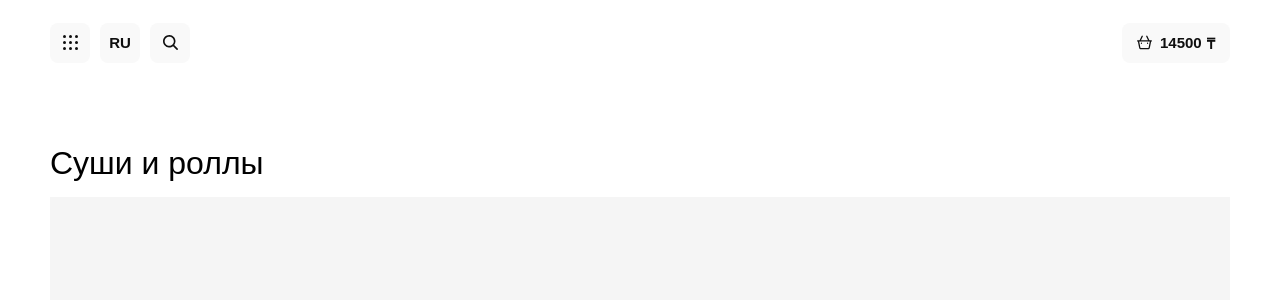
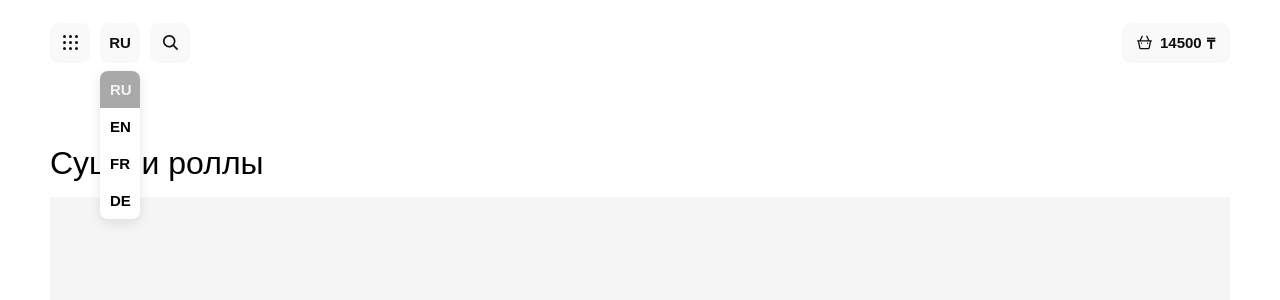
Before and after one commit to Vlad2lym/food_store, a Vue app: page / in a window 1280 px wide. Both pictures are taken after a click on the button "RU". Shown: the top 300 px of the page. Built offline with nearby package versions, Linux system fonts and the light colour scheme; the HTML template or start-up script is replaced by a standard one.

Commit message:
add CustomSelect

```diff
--- a/src/App.vue
+++ b/src/App.vue
@@ -2,9 +2,24 @@
 import HeaderApp from './components/HeaderApp.vue'
 import { onMounted, onUnmounted, ref } from 'vue'
 
+enum Languages {
+  RU = 'RU',
+  EN = 'EN',
+  FR = 'FR',
+  DE = 'DE',
+}
+
 const cartPrice = ref<number>(0);
 const showCart = ref<boolean>(false);
 const isScrolled = ref(false);
+const currentLanguage = ref(Languages.RU)
+
+const languages = [
+  { id: 0, title: 'RU', value: Languages.RU },
+  { id: 1, title: 'EN', value: Languages.EN },
+  { id: 2, title: 'FR', value: Languages.FR },
+  { id: 3, title: 'DE', value: Languages.DE }
+]
 
 const handleScroll = () => {
   isScrolled.value = window.scrollY > 10
@@ -29,7 +44,9 @@ const toggleCart = (isOpen: boolean) => {
 <template>
   <HeaderApp
     :cartPrice="cartPrice"
+    :language-list="languages"
     @toggle-cart="toggleCart"
+    @select-lang="(lang) => currentLanguage = lang?.value"
     :show-cart="showCart"
     class="header"
     :class="{ 'scrolled': isScrolled, 'cart--opened': showCart }"
--- a/src/components/HeaderApp.vue
+++ b/src/components/HeaderApp.vue
@@ -3,6 +3,7 @@ import CustomButton from './UI/CustomButton.vue';
 import IconMenu from './icons/IconMenu.vue';
 import IconCart from './icons/IconCart.vue';
 import CustomInput from './UI/CustomInput.vue';
+import CustomSelect from './UI/CustomSelect.vue';
 import { onMounted, ref, watch } from 'vue';
 const props = defineProps({
     cartPrice: {
@@ -14,10 +15,18 @@ const props = defineProps({
         type: Boolean,
         required: false,
         default: false
+    },
+    languageList: {
+        type: Array<{
+            id: number;
+            title: string;
+            value: any;
+        }>,
+        required: true,
     }
 });
 
-const emit = defineEmits(['toggle-cart']);
+const emit = defineEmits(['toggle-cart', 'select-lang']);
 
 const targetWidth = ref(0);
 
@@ -53,7 +62,7 @@ function updateButtonWidth() {
                 <CustomButton>
                     <IconMenu/>
                 </CustomButton>
-                <CustomButton>RU</CustomButton>
+                <CustomSelect :options="props.languageList" @change="(e) => $emit('select-lang', e)" />
                 <CustomInput></CustomInput>
             </div>
             <div class="header__cart-btn">
--- a/src/components/UI/CustomInput.vue
+++ b/src/components/UI/CustomInput.vue
@@ -91,17 +91,17 @@
 }
 
 .search-icon {
-  width: 20px;
-  height: 20px;
+  width: 15px;
+  height: 15px;
 }
 
 .search-icon-right {
   position: absolute;
-  right: 10px;
+  right: 13px;
   top: 50%;
   transform: translateY(-50%);
-  width: 20px;
-  height: 20px;
+  width: 15px;
+  height: 15px;
   cursor: pointer;
 }
 
--- /dev/null
+++ b/src/components/UI/CustomSelect.vue
@@ -0,0 +1,151 @@
+<script setup lang="ts">
+    import { ref, onMounted, onBeforeUnmount } from 'vue'
+    const props = defineProps({
+        options: {
+            type: Array<{
+                id: number,
+                title: string,
+                value: any
+            }>,
+            required: true,
+        }
+    })
+
+    const isOpen = ref(false)
+    const select = ref<HTMLElement | null>(null)
+    const currentItem = ref(props.options?.length ? props.options[0] : { id: 0, title: '', value: '' })
+
+    const toggleDropdown = () => {
+        isOpen.value = !isOpen.value
+    }
+
+    const selectItem = (item: typeof props.options[0]) => {
+        currentItem.value = item
+        isOpen.value = false
+    }
+
+    const handleClickOutside = (event: MouseEvent) => {
+        if (select.value && !select.value.contains(event.target as Node)) {
+            isOpen.value = false
+        }
+    }
+
+    onMounted(() => {
+        document.addEventListener('click', handleClickOutside)
+    })
+
+    onBeforeUnmount(() => {
+        document.removeEventListener('click', handleClickOutside)
+    })
+</script>
+
+<template>
+  <div class="select" ref="select">
+    <button
+      class="select-trigger"
+      @click="toggleDropdown"
+      :aria-expanded="isOpen"
+    >
+      <span class="select__item-current">{{ currentItem.title }}</span>
+    </button>
+
+    <Transition name="slide-down">
+      <div
+        v-show="isOpen"
+        class="select-dropdown"
+        @click.stop
+      >
+        <div
+          v-for="option in props.options"
+          :key="option.id"
+          class="select-option"
+          :class="{ 'selected': option.id === currentItem.id }"
+          @click="() => {if (currentItem.id !== option.id) {
+            selectItem(option)
+            $emit('change', option)
+          }}"
+        >
+          {{ option.title }}
+        </div>
+      </div>
+    </Transition>
+  </div>
+</template>
+
+<style scoped>
+.select {
+  position: relative;
+  display: inline-block;
+}
+
+.select-trigger {
+  display: flex;
+  align-items: center;
+  justify-content: center;
+  height: 40px;
+  width: 40px;
+  padding: 10px 10px;
+  background: #f9f9f9;
+  border: none;
+  border-radius: 8px;
+  cursor: pointer;
+  color: #0f0f0f;
+  transition: all 0.3s ease;
+}
+
+.select-trigger:hover {
+  background: #d0d0d0;
+}
+
+.select__item-current {
+  font-size: 15px;
+  font-weight: 700;
+}
+
+.select-dropdown {
+  position: absolute;
+  top: calc(100% + 8px);
+  left: 0;
+  width: 100%;
+  background: white;
+  border-radius: 8px;
+  box-shadow: 0 4px 12px rgba(0, 0, 0, 0.1);
+  overflow: hidden;
+  transform-origin: top center;
+  z-index: 100;
+}
+
+.select-option {
+  padding: 10px 10px;
+  cursor: pointer;
+  transition: all 0.2s ease;
+  display: flex;
+  align-items: center;
+  font-size: 15px;
+  font-weight: 700;
+}
+
+.select-option:hover {
+  background: #d0d0d0;
+}
+
+.select-option.selected {
+  background-color: rgba(40, 40, 40, 0.4);
+  color: #f2f2f2;
+  font-size: 15px;
+  cursor: default;
+}
+
+.slide-down-enter-active,
+.slide-down-leave-active {
+  transition:
+    transform 0.3s cubic-bezier(0.4, 0, 0.2, 1),
+    opacity 0.2s ease;
+}
+
+.slide-down-enter-from,
+.slide-down-leave-to {
+  opacity: 0;
+  transform: scaleY(0.8) translateY(-10px);
+}
+</style>
```
